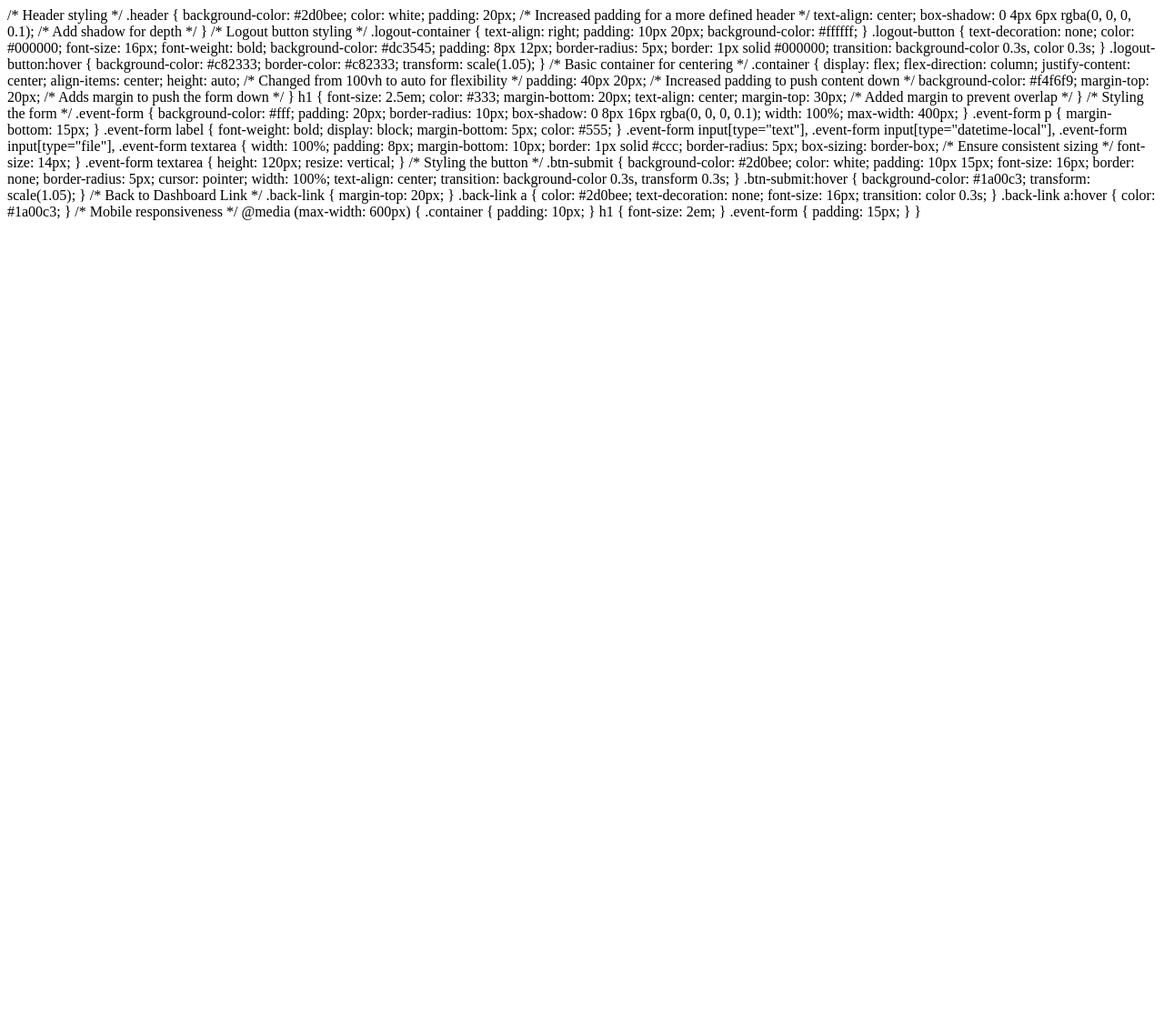
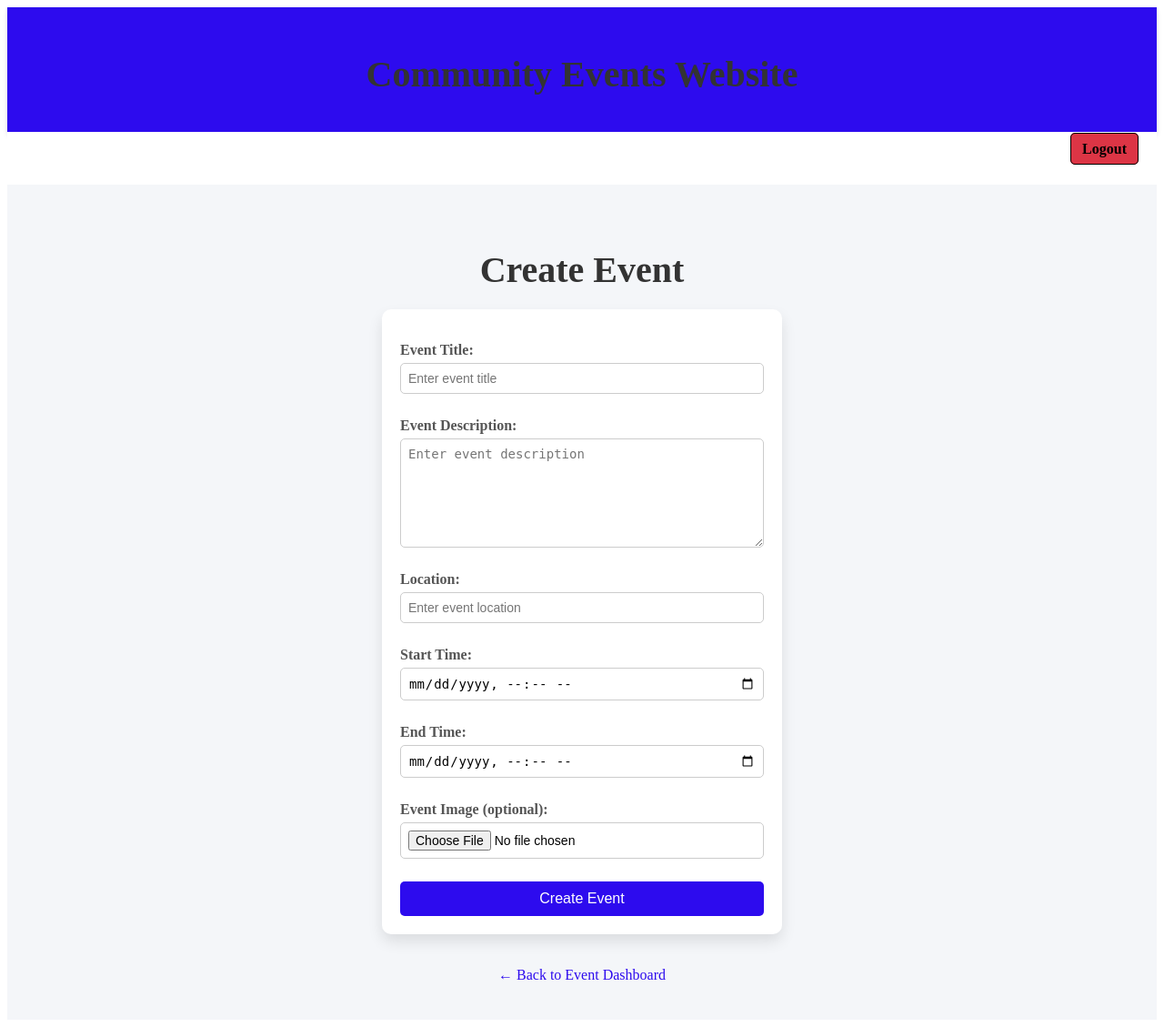
Before and after one commit to Greeshma0826/communityevents_new, a Django app: page /event/create/ in a window 1280 px wide. Shown: the whole page at 91% size. Before the commit the page ends 242 px from the top, so only its background shows below. Run offline with Django 5.2, Linux system fonts and the light colour scheme.

Commit message:
Added header and logout button to Create Event page

```diff
--- a/events/templates/events/event_create.html
+++ b/events/templates/events/event_create.html
@@ -1,3 +1,65 @@
+{% block content %}
+<div class="header">
+    <h1>Community Events Website</h1>
+</div>
+
+<div class="logout-container">
+    <a href="{% url 'custom_logout' %}" class="logout-button">Logout</a>
+</div>
+
+<div class="container">
+    <h1>Create Event</h1>
+    <form method="post" enctype="multipart/form-data" action="{% url 'event_create' %}" class="event-form">
+        {% csrf_token %}
+
+        <!-- Event Title -->
+        <p>
+            <label for="id_title">Event Title:</label>
+            <input type="text" id="id_title" name="title" placeholder="Enter event title" required>
+        </p>
+
+        <!-- Event Description -->
+        <p>
+            <label for="id_description">Event Description:</label>
+            <textarea id="id_description" name="description" placeholder="Enter event description" required></textarea>
+        </p>
+
+        <!-- Event Location -->
+        <p>
+            <label for="id_location">Location:</label>
+            <input type="text" id="id_location" name="location" placeholder="Enter event location" required>
+        </p>
+
+        <!-- Start Time -->
+        <p>
+            <label for="id_start_time">Start Time:</label>
+            <input type="datetime-local" id="id_start_time" name="start_time" required>
+        </p>
+
+        <!-- End Time -->
+        <p>
+            <label for="id_end_time">End Time:</label>
+            <input type="datetime-local" id="id_end_time" name="end_time" required>
+        </p>
+
+        <!-- Event Image (optional) -->
+        <p>
+            <label for="id_image">Event Image (optional):</label>
+            <input type="file" id="id_image" name="image">
+        </p>
+
+        <!-- Submit Button -->
+        <button type="submit" class="btn-submit">Create Event</button>
+    </form>
+
+    <!-- Back to Dashboard Link -->
+    <div class="back-link">
+        <a href="{% url 'event_dashboard' %}">← Back to Event Dashboard</a>
+    </div>
+</div>
+{% endblock %}
+
+<style>
     /* Header styling */
     .header {
         background-color: #2d0bee;
@@ -140,3 +202,4 @@ h1 {
             padding: 15px;
         }
     }
+</style>
```
Lines whose indentation alone changed are shown as unchanged.
